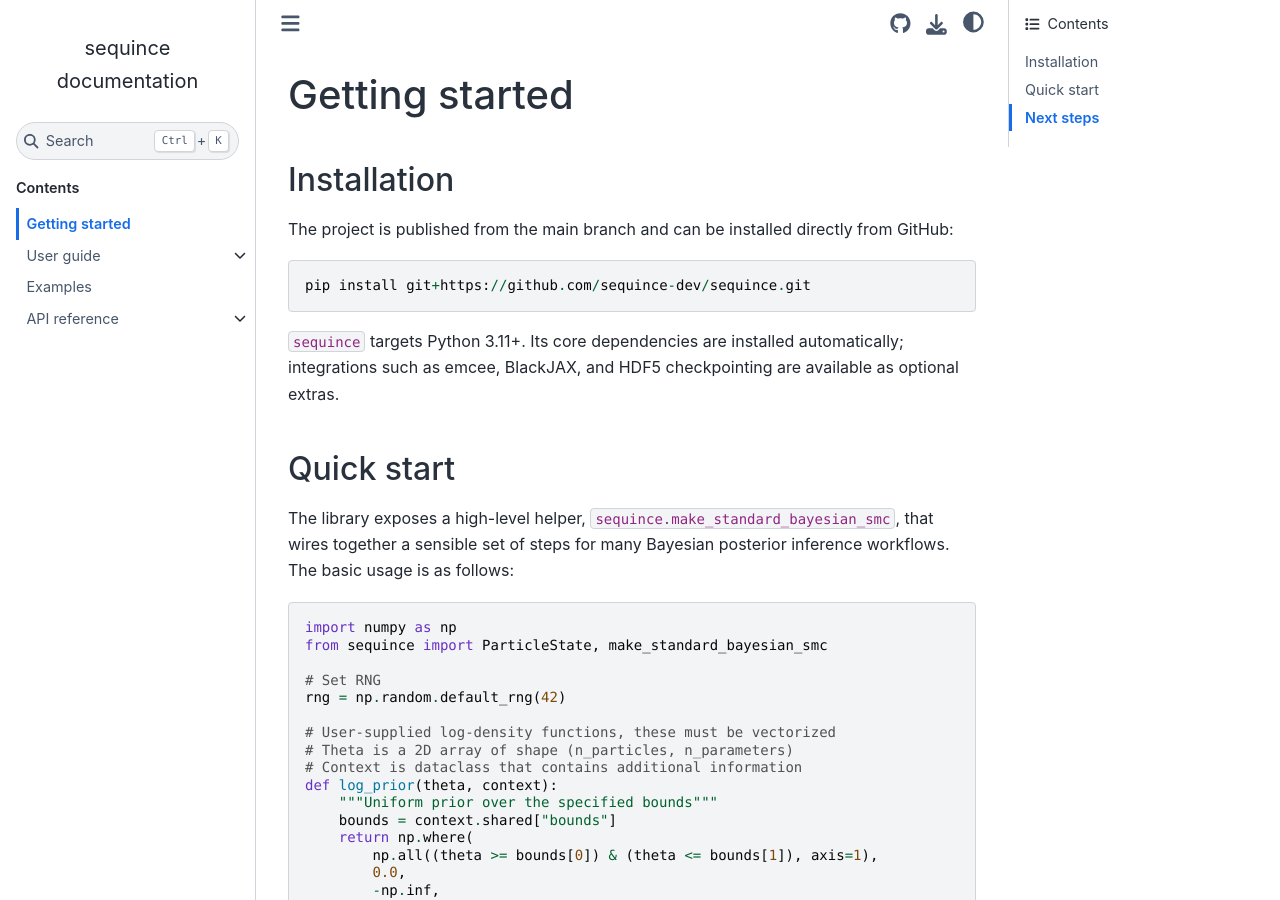
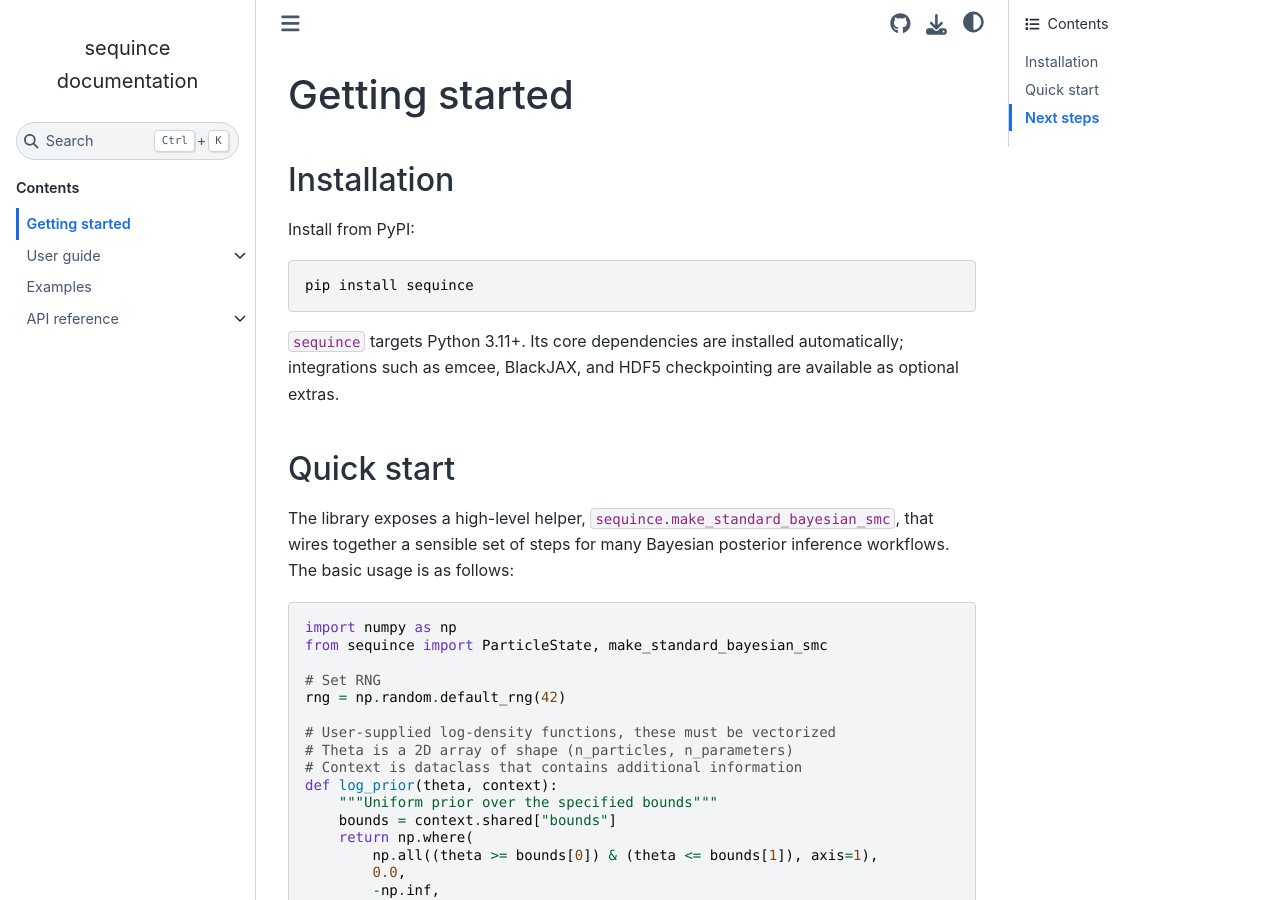
Before and after one commit to sequince-dev/sequince, a Sphinx documentation site: the page built from docs/getting_started.rst, in a window 1280 px wide and 900 px high. Built offline with Sphinx 7.4.7 and the Sphinx Book theme 1.1.4, drawn with Linux system fonts in a browser that asks for light colours.

Commit message:
DOC: modify install instructions for PyPI release

```diff
--- a/docs/getting_started.rst
+++ b/docs/getting_started.rst
@@ -4,10 +4,9 @@ Getting started
 Installation
 ------------
 
-The project is published from the main branch and can be installed directly
-from GitHub::
+Install from PyPI::
 
-    pip install git+https://github.com/sequince-dev/sequince.git
+    pip install sequince
 
 ``sequince`` targets Python 3.11+. Its core dependencies are installed
 automatically; integrations such as emcee, BlackJAX, and HDF5 checkpointing are
```
